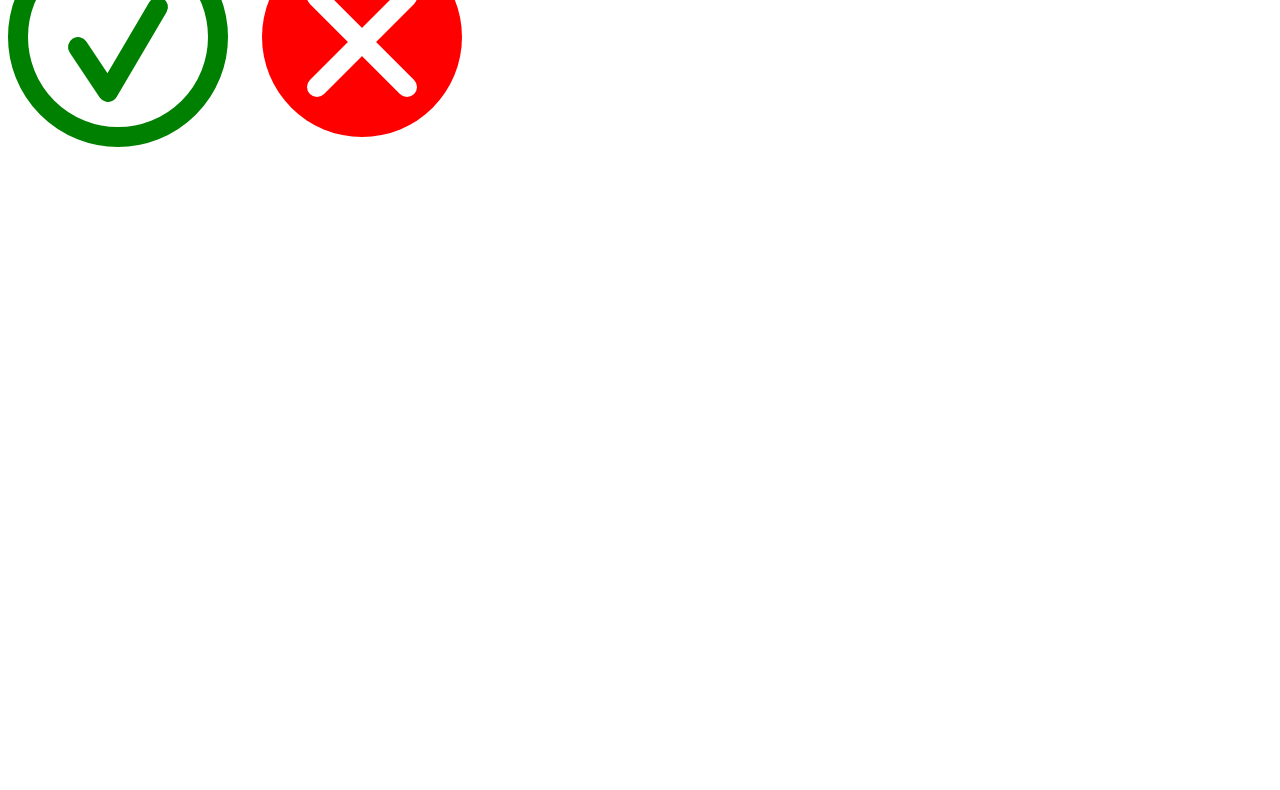
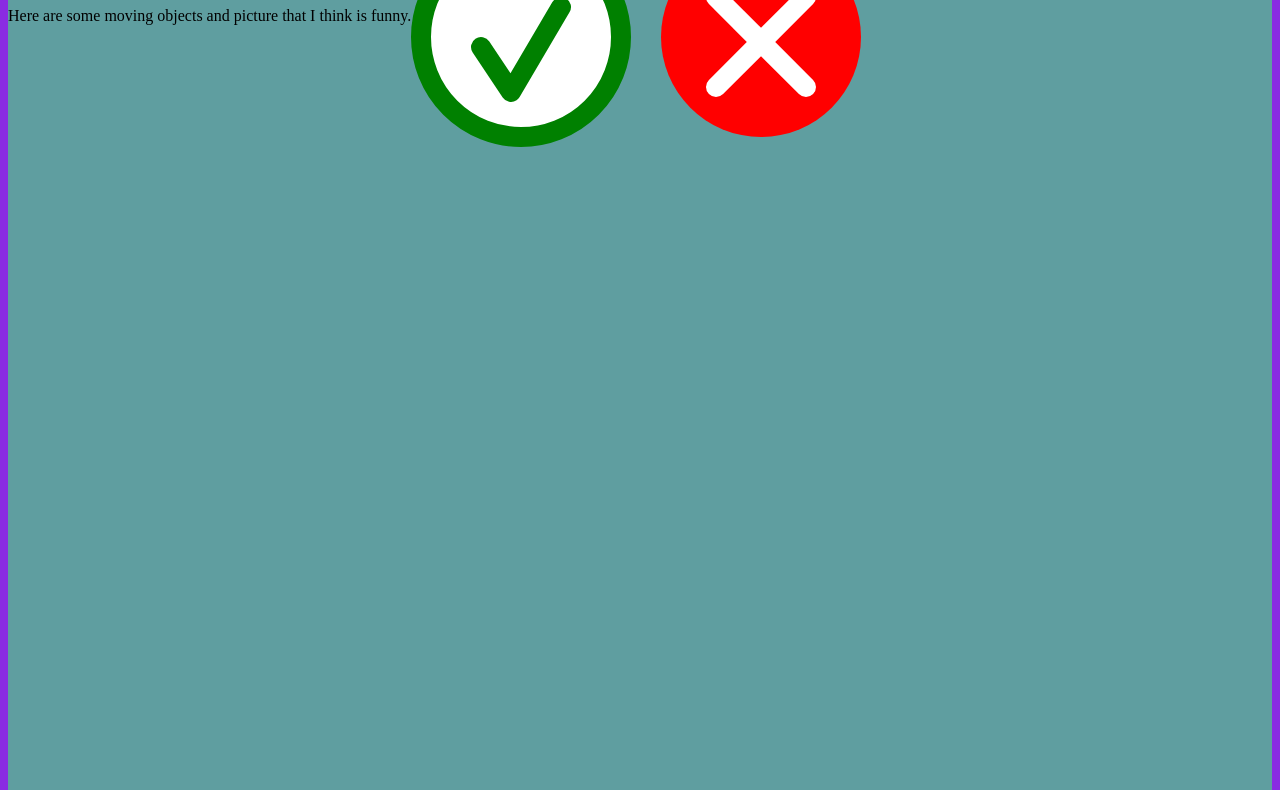
Before and after one commit to yrlaback/svg-test, a plain HTML site: page index.html in a window 1280 px wide. Shown: the part 81-871 px from the top of the page. Before the commit the page ends 800 px from the top, so only its background shows below. Drawn offline with Linux system fonts and the light colour scheme.

Commit message:
added index and css

```diff
--- a/index.html
+++ b/index.html
@@ -4,9 +4,16 @@
     <meta charset="UTF-8">
     <meta http-equiv="X-UA-Compatible" content="IE=edge">
     <meta name="viewport" content="width=device-width, initial-scale=1.0">
+    <link rel="stylesheet" href="styles/index.css">
     <title>Document</title>
 </head>
 <body>
+    <div class="container">
+        <div class="objects">
+            <h1>Moving objects</h1>
+            <p>Here are some moving objects and picture that I think is funny.</p>
+        </div>
+        <div class="objects">
             <svg width="240" height="240" viewbox="0 0 240 240" fill="none">
                 <circle cx="110" cy="110" r="100" stroke-width="20" fill="white"
                 stroke="green"/>
@@ -14,6 +21,8 @@
                 stroke-width="20" stroke-linecap="round" stroke-linecap="round"
                 stroke-linejoin="round"/>
             </svg>
+        </div>
+        <div class="objects">
             <svg width="240" height="240" viewbox="0 0 240 240" fill="none">
                 <circle cx="110" cy="110" r="100" stroke-width="0" fill="red" stroke="white"/>
                 <polyline points="65,70 155,160" stroke="white" stroke-width="20" stroke-linecap="round" stroke-linecap="round"
@@ -21,5 +30,7 @@
                 <polyline points="65,160 155,70" stroke="white" stroke-width="20" stroke-linecap="round" stroke-linecap="round"
                 stroke-linejoin="round"/>
             </svg>
+        </div>
+    </div>
 </body>
 </html>
--- a/styles/index.css
+++ b/styles/index.css
@@ -0,0 +1,19 @@
+body {
+    height: 200vh;
+    background-color:blueviolet;
+    display: flex;
+    justify-content: center;
+}
+
+.container {
+    max-width: 1400px;
+    width: 100%;
+    min-height: 900px;
+    background-color: cadetblue;
+    border-radius: 10px;
+    display: flex;
+}
+
+.child {
+    flex-grow: 1;
+}
```
Lines whose indentation alone changed are shown as unchanged.
